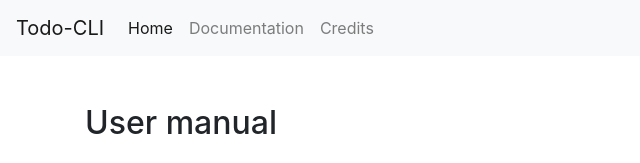
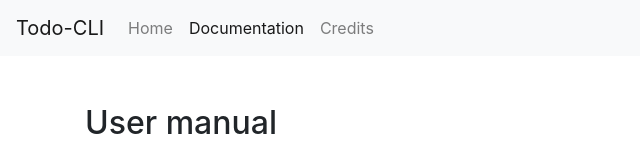
Before and after one commit to Dieunelson-Dorcelus/todo-cli, a plain HTML site: page docs/documentation.html in a window 1280 px wide. Shown: the top 163 px of the page, 0-640 px from the left. Drawn offline with nearby package versions, Linux system fonts and the light colour scheme.

Commit message:
Update documentation.html

```diff
--- a/docs/documentation.html
+++ b/docs/documentation.html
@@ -23,11 +23,11 @@
         </button>
         <div class="collapse navbar-collapse" id="navbarNav">
             <ul class="navbar-nav">
+                <li class="nav-item">
+                    <a class="nav-link" href="index.html">Home</a>
+                </li>
                 <li class="nav-item active">
-                    <a class="nav-link" href="index.html">Home <span class="sr-only">(current)</span></a>
-                </li>
-                <li class="nav-item">
-                    <a class="nav-link" href="documentation.html">Documentation</a>
+                    <a class="nav-link" href="documentation.html">Documentation <span class="sr-only">(current)</span></a>
                 </li>
                 <li class="nav-item">
                     <a class="nav-link" href="credits.html">Credits</a>
```
